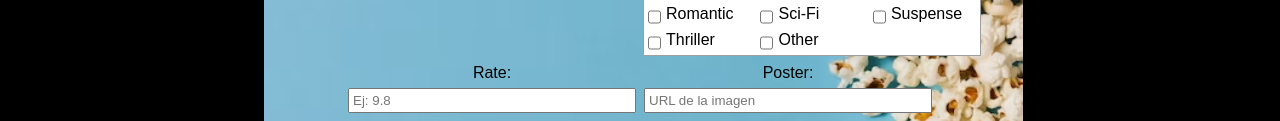
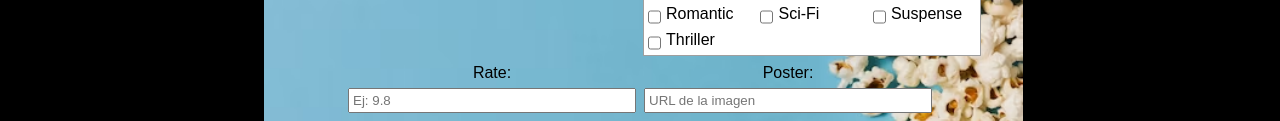
Before and after one commit to amandabrousson/P2-Henry, a website built with webpack: page front/pages/formulario.html in a window 1280 px wide. Shown: the part 995-1116 px from the top of the page. Built offline with nearby package versions, Linux system fonts and the light colour scheme; no server answers.

Commit message:
diseño estaticas

```diff
--- a/front/pages/formulario.html
+++ b/front/pages/formulario.html
@@ -88,9 +88,6 @@ implementar funcion que seleccione inputs y verificar que los datos esten ingres
 
               <input type="checkbox" id="thriller" name="nombrec" value="Thriller">
               <label for="Thriller">Thriller</label>
-
-              <input type="checkbox" id="other" name="nombrec" value="Other">
-              <label for="Other">Other</label>
             </div>
 
             </select>
```
